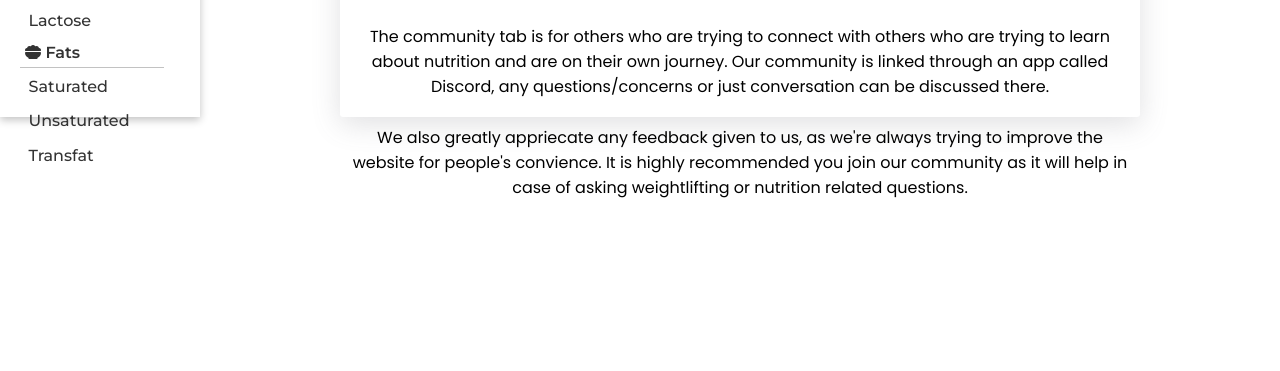
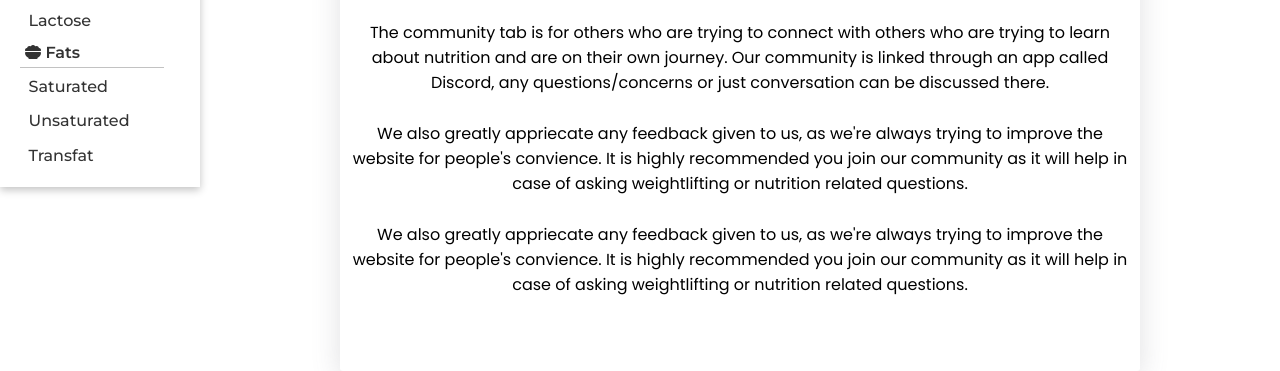
Before and after one commit to cal2net/Nutrition-Website, a plain HTML site: page pages/learn-template.html in a window 1280 px wide. Shown: the part 683-1054 px from the top of the page. Before the commit the page ends 883 px from the top, so only its background shows below. Drawn offline with Linux system fonts and the light colour scheme.

```diff
--- a/pages/learn-template.html
+++ b/pages/learn-template.html
@@ -17,7 +17,6 @@
         <a href="" class="nav-link">Plans</a>
         </div>
     </nav>
-    <div class="content">
     <div class="sidebar">
         <div class="side-links">
             <input class="sidebar-search" type="textbox" value="" placeholder="Search">
@@ -57,6 +56,7 @@
             </div>
         </div>
     </div>
+    <div class="content">
         <div class="main-content">
             <h1 class="mc-h1">Getting Started</h1>
             <p class="mc-par">The reason this was created was to give people the truth about what they're eating and hopefully be the easiest way to know how to diet towards your preference whether thats for overall health, cutting, or bulking for strength. This page is inteded for both people trying to eat healthier, get stronger, or look better.</p>
@@ -66,6 +66,7 @@
             <h1 class="mc-h1">Community</h1>
             <p class="mc-par">The community tab is for others who are trying to connect with others who are trying to learn about nutrition and are on their own journey. Our community is linked through an app called Discord, any questions/concerns or just conversation can be discussed there.</p>
             <p class="mc-par">We also greatly appriecate any feedback given to us, as we're always trying to improve the website for people's convience. It is highly recommended you join our community as it will help in case of asking weightlifting or nutrition related questions.</p>
+            <p class="mc-par">We also greatly appriecate any feedback given to us, as we're always trying to improve the website for people's convience. It is highly recommended you join our community as it will help in case of asking weightlifting or nutrition related questions.</p>
         </div>
     </div>
 </body>
--- a/style.css
+++ b/style.css
@@ -25,12 +25,16 @@ body {
 nav {
 background-color: #255d9c;
 height: 70px;
+position: fixed;
+width: 100%;
 }
 
 .content {
     display: flex;
     flex-direction: row;
-    height: calc(100% - 70px);
+    height: initial;
+    padding-top: 70px;
+    padding-left: 200px;
 }
 
 .sidebar {
@@ -40,6 +44,8 @@ height: 70px;
     width: 200px;
     box-shadow: #0000003d 0px 3px 8px;
     background-color: #ffff;
+    position: fixed;
+    margin-top: 70px;
 }
 
 .sidebar-search {
@@ -104,7 +110,7 @@ display: block;
 
 .main-content {
     width: 800px;
-    margin-top: 45px;
+    margin-top: 35px;
     margin-left: auto;
     margin-right: auto;
     display: flex;
@@ -112,6 +118,7 @@ display: block;
     box-shadow: rgba(100, 100, 111, 0.2) 0px 7px 29px 0px;
     border-radius: 3px;
     background-color: #ffff;
+    padding-bottom: 6%;
 }
 
 .mc-h1 {
```
Lines whose indentation alone changed are shown as unchanged.
